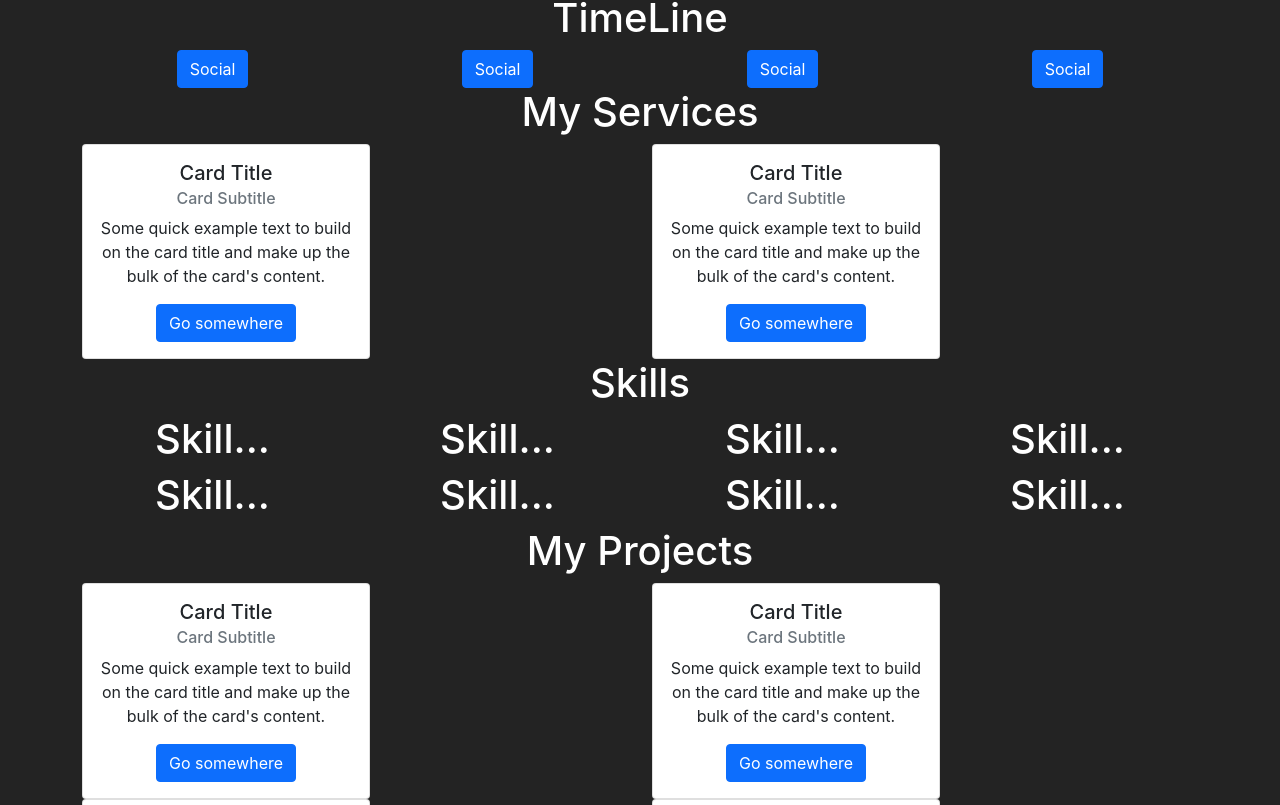
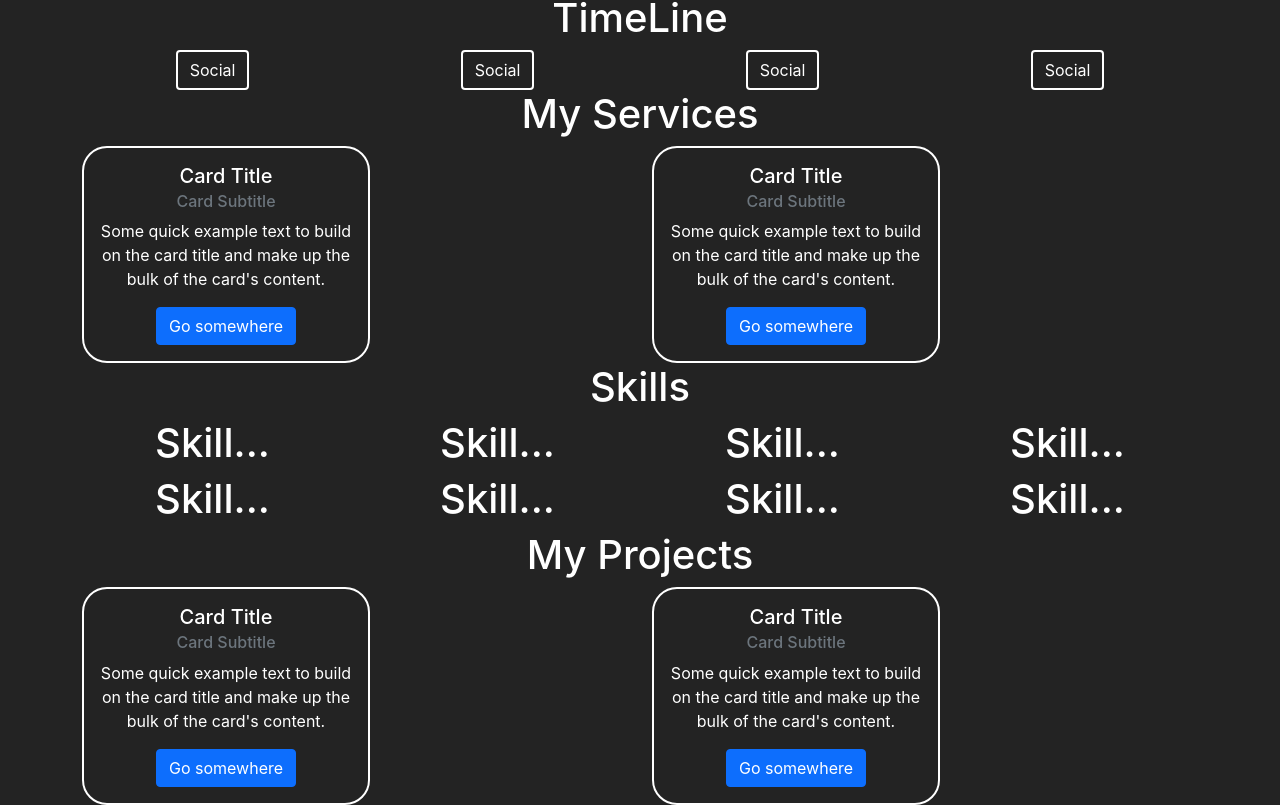
Before and after one commit to KimW1998/portfolio-kwauben, a React (Create React App) app: page / in a window 1280 px wide. Shown: the part 875-1680 px from the top of the page. Built offline with nearby package versions, Linux system fonts and the light colour scheme.

Commit message:
Created a basic layout for the buttonsocial, workbox and servicecard

```diff
--- a/src/App.css
+++ b/src/App.css
@@ -44,3 +44,33 @@ height: auto;
 left: 176.34px;
 top: 677.39px;
 }
+
+.ButtonSocial{
+  flex: none;
+  order: 3;
+  flex-grow: 0;
+  background: transparent;
+  border: 2px solid white;
+}
+
+.ButtonsSocials{
+  display: flex;
+flex-direction: row;
+align-items: flex-start;
+padding: 0px;
+gap: 0px;
+}
+
+.ServiceCard{
+  background: transparent;
+  border: 2px solid white;
+  border-radius: 25px;
+  color: white;
+}
+
+.MyWorkBox{
+  background: transparent;
+  border: 2px solid white;
+  border-radius: 25px;
+  color: white;
+}
--- a/src/Body.tsx
+++ b/src/Body.tsx
@@ -24,7 +24,7 @@ const Body = () => {
     <Row>
       <Timeline />
     </Row>
-    <Row>
+    <Row className="ButtonsSocials">
       <Col>
       <ButtonSocial />
       </Col>
--- a/src/Components/ButtonSocial.tsx
+++ b/src/Components/ButtonSocial.tsx
@@ -4,7 +4,7 @@ import { Button } from "react-bootstrap";
 const ButtonSocial = () => {
     return (
 <div className="test-tekst">
-    <Button>Social</Button>
+    <Button className="ButtonSocial">Social</Button>
 </div>
     );
 }
--- a/src/Components/MyWorkbox.tsx
+++ b/src/Components/MyWorkbox.tsx
@@ -4,7 +4,7 @@ const MyWorkBox = () => {
     return (
         <div>
 
-            <Card style={{ width: '18rem' }}>
+            <Card className="MyWorkBox" style={{ width: '18rem' }}>
   <Card.Body>
     <Card.Title>Card Title</Card.Title>
     <Card.Subtitle className="mb-2 text-muted">Card Subtitle</Card.Subtitle>
--- a/src/Components/ServiceCard.tsx
+++ b/src/Components/ServiceCard.tsx
@@ -5,7 +5,7 @@ import { Button, Card } from "react-bootstrap";
 const ServiceCard = () => {
     return (
         <div>
-            <Card style={{ width: '18rem' }}>
+            <Card className="ServiceCard" style={{ width: '18rem' }}>
   <Card.Body>
     <Card.Title>Card Title</Card.Title>
     <Card.Subtitle className="mb-2 text-muted">Card Subtitle</Card.Subtitle>
```
